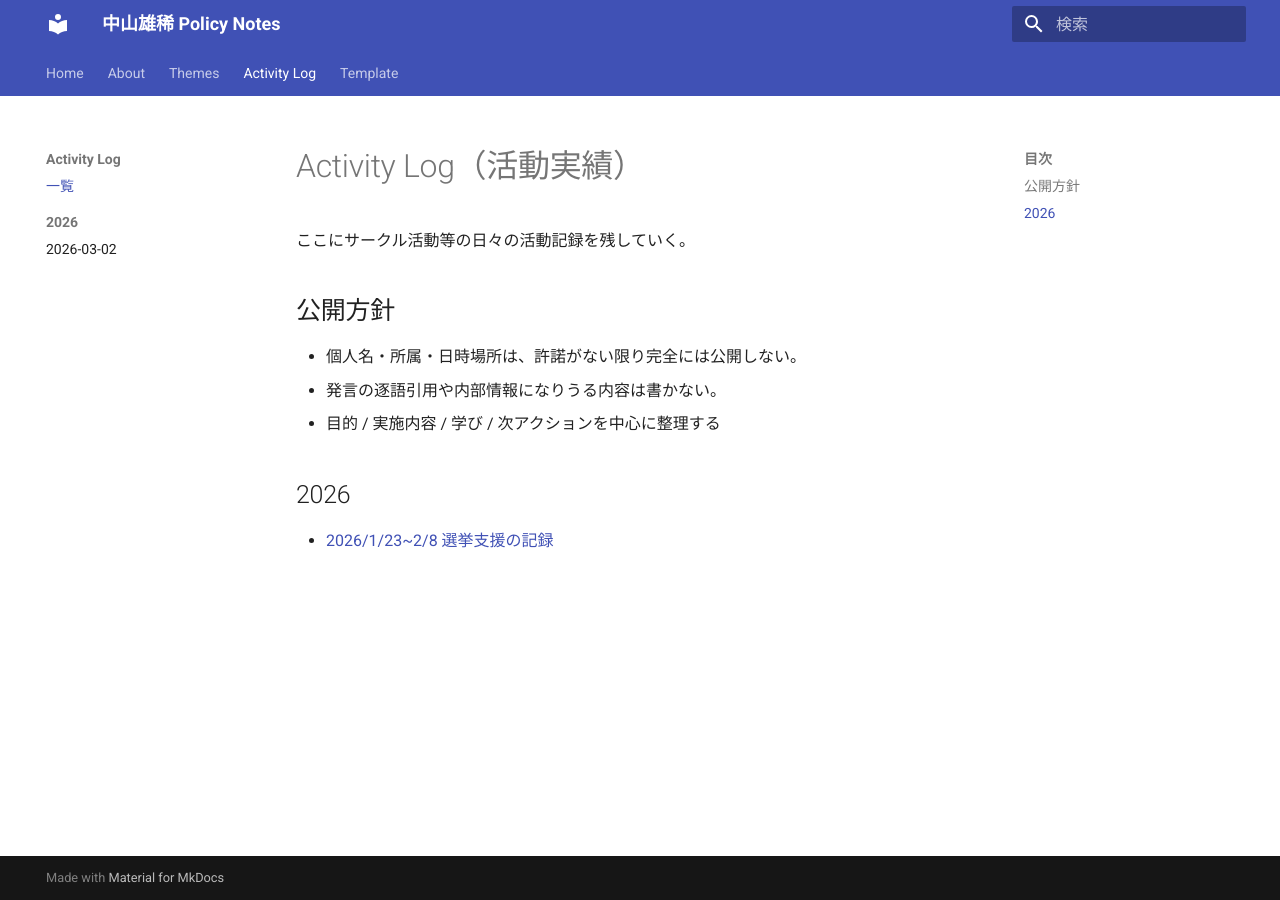
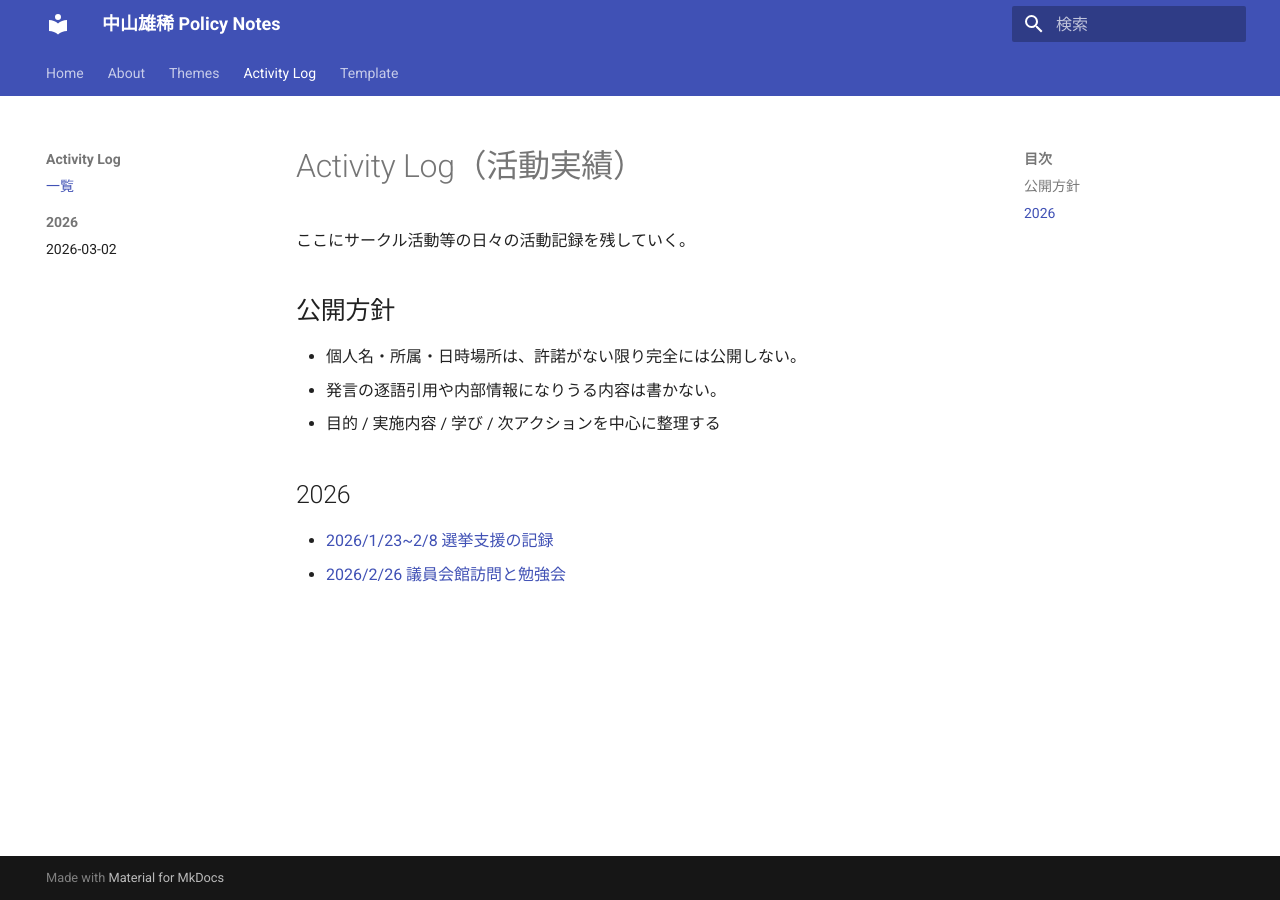
Before and after one commit to yu-ki-nakayama/policy-notes, an MkDocs documentation site: the page built from docs/activity/index.md, in a window 1280 px wide. Built offline with MkDocs 1.6.1 and Material for MkDocs 9.7.7, drawn with Linux system fonts in a browser that asks for light colours.

Commit message:
Update index.md

```diff
--- a/docs/activity/index.md
+++ b/docs/activity/index.md
@@ -9,3 +9,4 @@
 
 ## 2026
 - [2026/1/23~2/8 選挙支援の記録](activity_20260208.md)
+- [2026/2/26 議員会館訪問と勉強会](activity_20260226)
```
